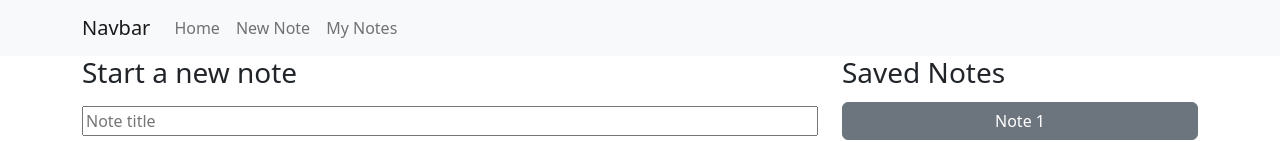
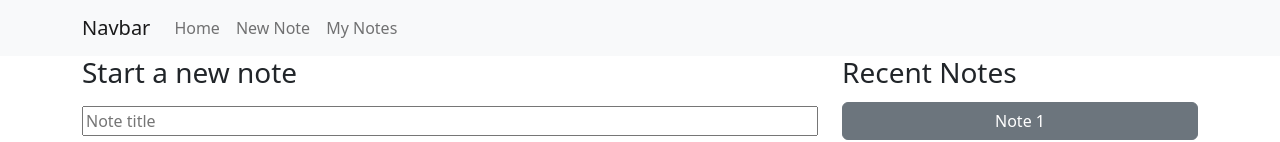
Before and after one commit to argounova/forgetful-elephant, a React (Create React App) app: page / in a window 1280 px wide. Shown: the top 142 px of the page. Built offline with nearby package versions, Linux system fonts and the light colour scheme.

Commit message:
created additional components for the CRUD operations of a note

```diff
--- a/src/App.js
+++ b/src/App.js
@@ -1,6 +1,6 @@
 import React, { useState } from 'react';
 import './App.css';
-import Navigation from './Components/Navigation';
+import Navigation from './Components/Navigation/index';
 import Home from './Pages/Home/index';
 import Note from './Pages/Note/index';
 import 'bootstrap/dist/css/bootstrap.min.css';
--- a/src/Components/Navigation.js
+++ b/src/Components/Navigation/index.js
@@ -2,7 +2,7 @@ import React from 'react';
 import Container from 'react-bootstrap/Container';
 import Navbar from 'react-bootstrap/Navbar';
 import Nav from 'react-bootstrap/Nav';
-import '../Assets/Styles/navbar.css';
+import '../../Assets/Styles/navbar.css';
 
 function Navigation({__,handlePageChange}) {
     return (
--- a/src/Pages/Home/index.js
+++ b/src/Pages/Home/index.js
@@ -22,7 +22,7 @@ function Home({__,handlePageChange}) {
                         </Col>
                         <Col xs={12} md={4}>
                             <Stack gap={1}>
-                                <h3>Saved Notes</h3>
+                                <h3>Recent Notes</h3>
                                 <Button
                                     variant='secondary'
                                     onClick={() => handlePageChange('Note')}
```
Also changed, not shown: src/Components/EditNote/index.js (added), src/Components/MyNotes/index.js (added), src/Components/NewNote/index.js (added).
